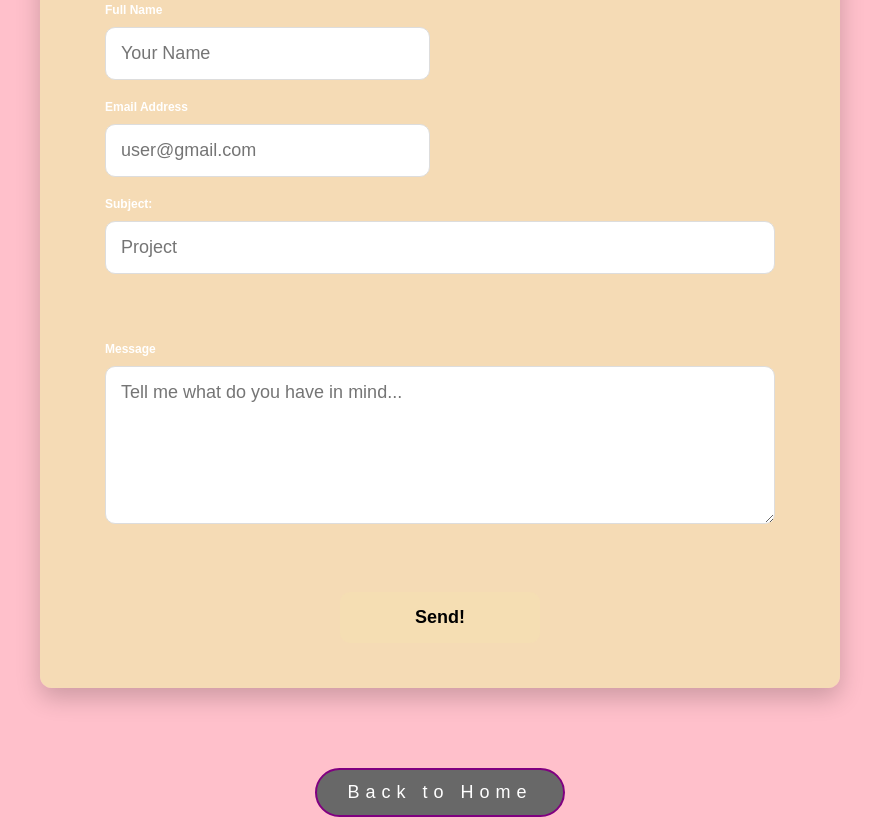
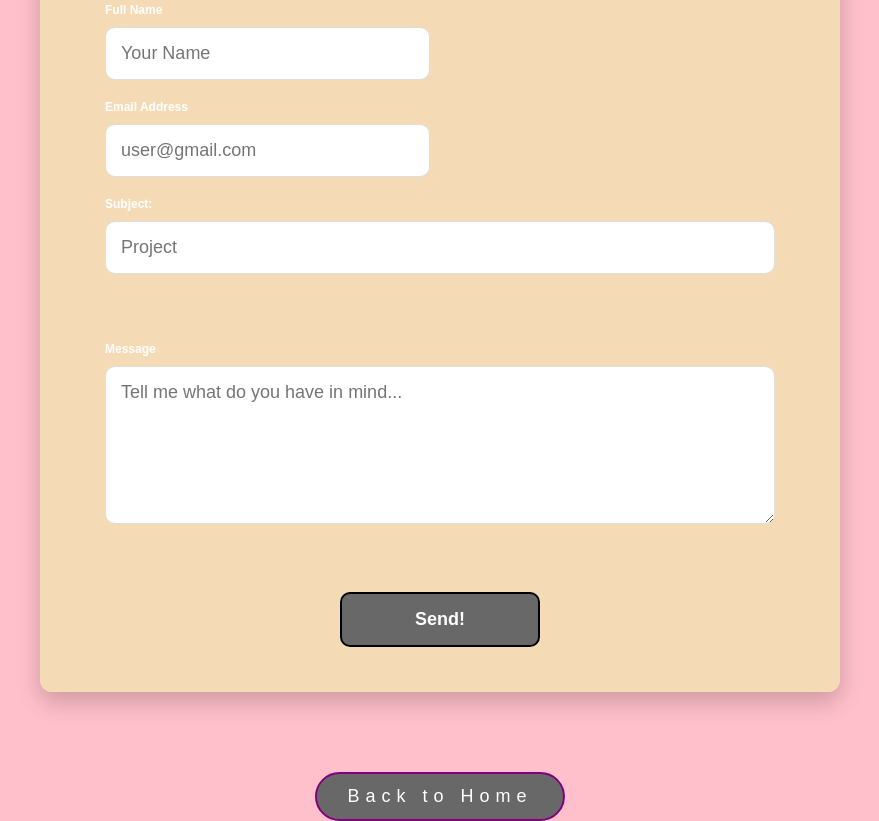
Before and after one commit to prlumayag23dev/prlumayag23dev.github.io, a plain HTML site: page hireme.html in a window 1280 px wide. Shown: the part 352-1173 px from the top of the page, without its empty margins (200-1079 px from the left). Drawn offline with Linux system fonts and the light colour scheme.

Commit message:
Update style.css

```diff
--- a/style.css
+++ b/style.css
@@ -628,11 +628,11 @@ textarea {
 
     padding:15px;
 
-    border:none;
+    border:solid 2px black;
     border-radius:10px;
 
-    background:wheat;
-    color:black;
+    background:#686868;
+    color:white;
 
     font-size:18px;
     font-weight:bold;
```
